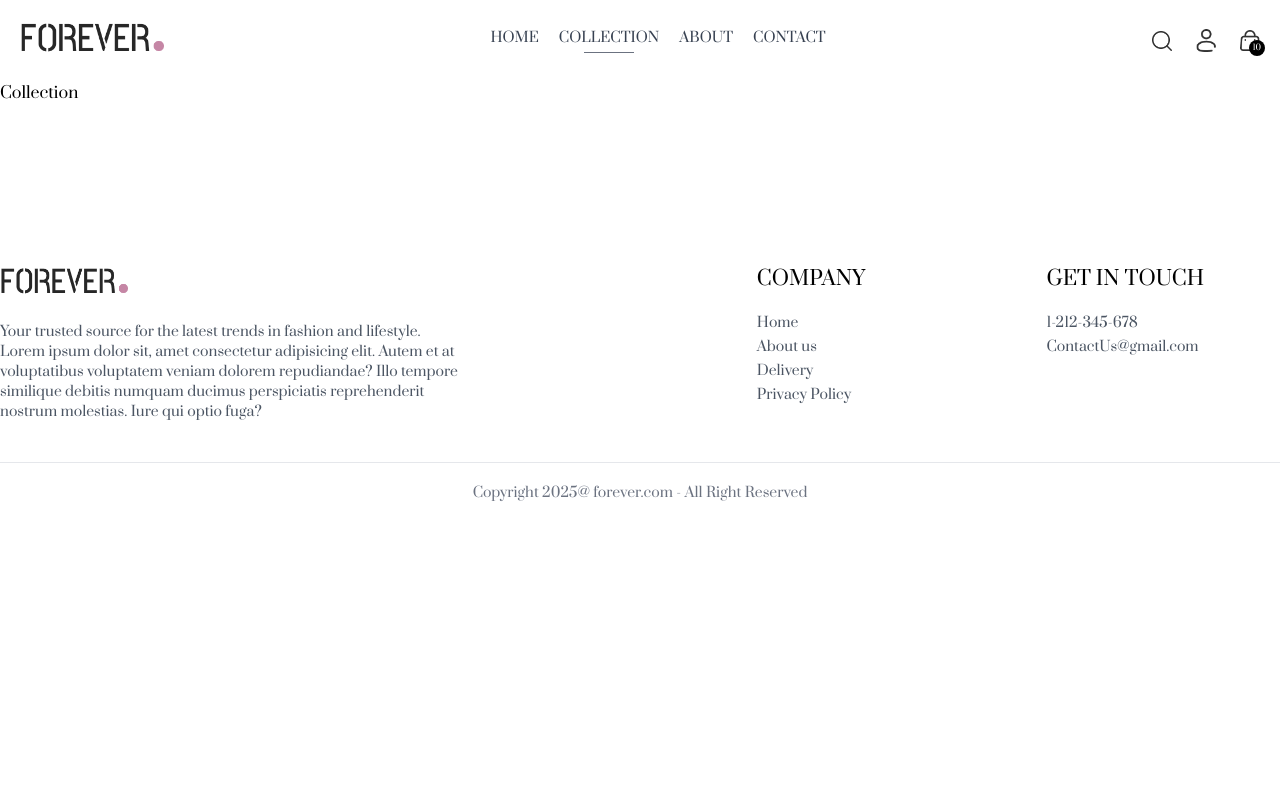
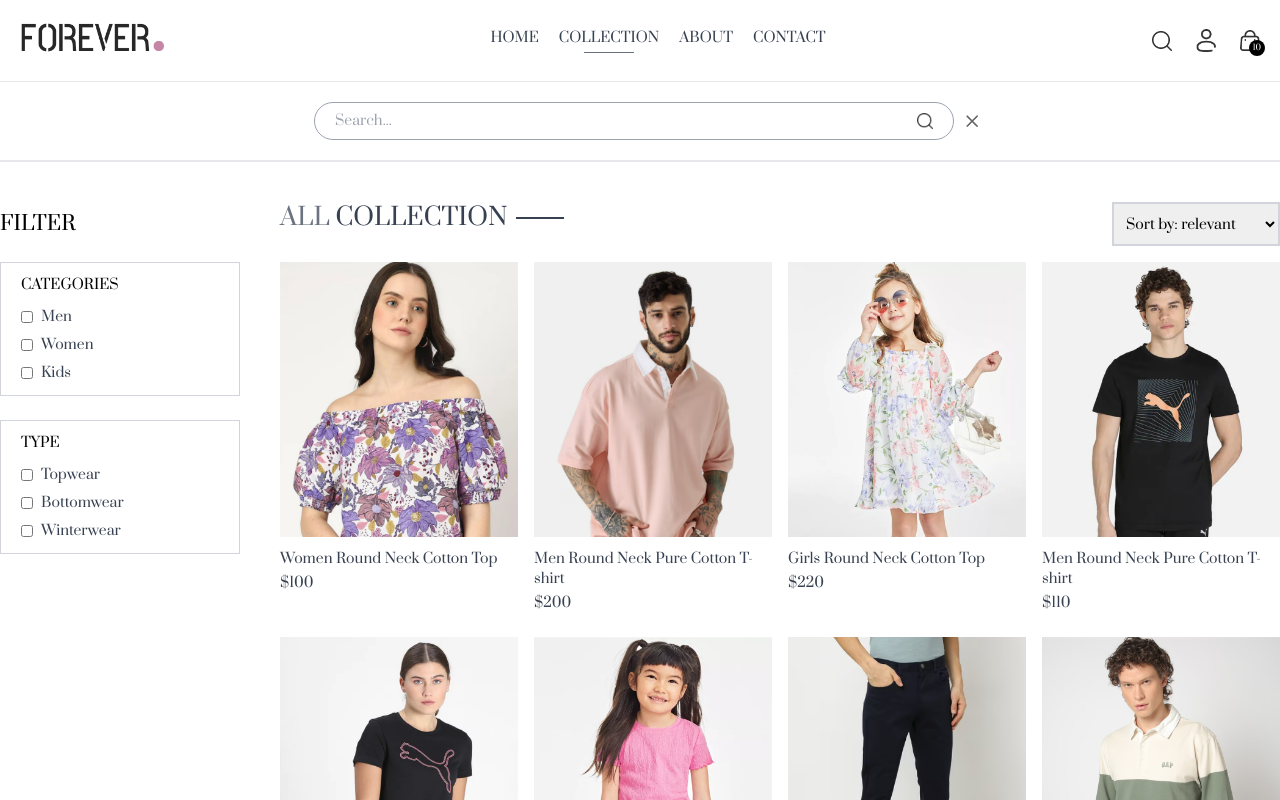
Before and after one commit to Thanh14013/E-commerce, a React (Vite) app in the folder frontend/: page /collection in a window 1280 px wide. Both pictures are taken after a click on the picture 1162 px from the left and 40 px from the top of the page. Shown: the top 800 px of the page. Built offline with nearby package versions, Linux system fonts and the light colour scheme.

Commit message:
search bar & collection update

```diff
--- a/frontend/src/App.jsx
+++ b/frontend/src/App.jsx
@@ -11,11 +11,13 @@
 import Orders from './pages/Orders'
 import Navbar from './components/Navbar'
 import Footer from './components/Footer'
+import SearchBar from './components/SearchBar'
 
 const App = () => {
   return (
     <div>
       <Navbar />
+      <SearchBar />
       <Routes>
         <Route path='/' element={<Home/>} />
         <Route path='/collection' element={<Collection/>} />
--- a/frontend/src/components/Navbar.jsx
+++ b/frontend/src/components/Navbar.jsx
@@ -1,10 +1,11 @@
-import React, { useState } from 'react'
+import React, { useState,useContext } from 'react'
 import { assets } from '../assets/assets'
 import {Link, NavLink} from 'react-router-dom'
+import { ShopContext } from '../context/ShopContext';
 const Navbar = () => {
 
   const [visible, setVisible] = useState(false);
-
+  const { setShowSearch } = useContext(ShopContext);
   return (
     <div className='flex justify-between items-center p-5 font-medium'>
         <Link to='/'><img src={assets.logo} alt="Logo" className='w-36'/></Link>
@@ -29,7 +30,7 @@
         </ul>
 
         <div className='flex items-center gap-6'>
-          <img src={assets.search_icon} className='w-5 cursor-pointer' alt="" />
+          <img onClick={() => setShowSearch(true)} src={assets.search_icon} className='w-5 cursor-pointer' alt="" />
 
           <div className='group relative'>
             <img src={assets.profile_icon} className='w-5 cursor-pointer' alt="" />
--- /dev/null
+++ b/frontend/src/components/SearchBar.jsx
@@ -0,0 +1,30 @@
+import React,{ useContext, useEffect, useState }from 'react'
+import { ShopContext } from '../context/ShopContext';
+import { assets } from '../assets/assets';
+import { useLocation } from 'react-router-dom';
+const SearchBar = () => {
+    const {search, setSearch, showSearch, setShowSearch} = useContext(ShopContext);
+    const location = useLocation();
+    const [visible,setVisible] = useState(false);
+
+    useEffect(() => {
+        if (location.pathname.includes('collection')) {
+            setVisible(true);
+        }
+        else{
+            setVisible(false);
+        }
+    }, [location]);
+
+  return showSearch && visible ? (
+    <div className='border-t border-b gb-gray-50 text-center'>
+        <div className="inline-flex items-center justify-center border border-gray-400 px-5 py-2 my-5 mx-3 rounded-full w-3/4 sm:w-1/2">
+            <input className='flex-1 outline-none gb-inherit text-sm' type="text" placeholder='Search...' value={search} onChange={(e) => setSearch(e.target.value)} />
+            <img className='w-4' src={assets.search_icon} alt="" />
+        </div>
+        <img onClick={() => setShowSearch(false)} className="inline w-3 cursor-pointer" src={assets.cross_icon} alt="" />
+    </div>
+  ) : null;
+}
+
+export default SearchBar
--- a/frontend/src/context/ShopContext.jsx
+++ b/frontend/src/context/ShopContext.jsx
@@ -1,4 +1,4 @@
-import { createContext } from "react";
+import { createContext, useState } from "react";
 import { products } from "../assets/assets"
 
 export const ShopContext = createContext();
@@ -6,10 +6,16 @@
 const ShopContextProvider = (props) => {
     const currency = '$';
     const delivery_fee = 10;
+    const [search, setSearch] = useState('');
+    const [showSearch, setShowSearch] = useState(false);
     const value ={
         products,
         currency,
-        delivery_fee
+        delivery_fee,
+        search,
+        setSearch,
+        showSearch,
+        setShowSearch
     }
 
     return(
--- a/frontend/src/pages/Collection.jsx
+++ b/frontend/src/pages/Collection.jsx
@@ -1,8 +1,134 @@
-import React from 'react'
+import React, { use, useContext, useEffect, useState } from 'react'
+import {ShopContext} from '../context/ShopContext'
+import { assets } from '../assets/assets';
+import Title from '../components/Title';
+import ProductItem from '../components/ProductItem';
+const Collection = () => {
 
-const Collection = () => {
+  const { products } =useContext(ShopContext);
+  const [showFilter, setShowFilter] = useState(false);
+  const [filterProducts, setFilterProducts] = useState([]);
+  const [category, setCategory] = useState([]);
+  const [subCategory, setSubCategory] = useState([]);
+  const [sortType, setSortType] = useState('relevant');
+
+  const toggleCategory = (e) => {
+    if (category.includes(e.target.value)) {
+      setCategory((prev) => prev.filter(item => item !== e.target.value));
+    }
+    else{
+      setCategory((prev) => [...prev, e.target.value]);
+    }
+  }
+
+  const subToggleCategory = (e) => {
+    if (subCategory.includes(e.target.value)) {
+      setSubCategory((prev) => prev.filter(item => item !== e.target.value));
+    }
+    else{
+      setSubCategory((prev) => [...prev, e.target.value]);
+    }
+  }
+
+  const applyFilter = () => {
+    let productsCopy = products.slice();
+
+    if (category.length > 0) {
+      productsCopy = productsCopy.filter(item => category.includes(item.category));
+    }
+
+    if (subCategory.length > 0) {
+      productsCopy = productsCopy.filter(item => subCategory.includes(item.subCategory));
+    }
+
+    setFilterProducts(productsCopy);
+  }
+
+  const sortProduct = () =>{
+    let fpCopy = filterProducts.slice();
+
+    switch (sortType){
+      case 'low-high':
+        setFilterProducts(fpCopy.sort((a,b) => a.price - b.price));
+        break;
+      case 'high-low':
+        setFilterProducts(fpCopy.sort((a,b) => b.price - a.price));
+        break;
+      default:
+        applyFilter();
+    }
+  }
+
+  useEffect(() => {
+    sortProduct();
+  }, [sortType]);
+
+  useEffect(() =>{
+    applyFilter();
+  }, [category,subCategory]);
+
+
   return (
-    <div>Collection</div>
+    <div className='flex flex-col sm:flex-row gap-1 sm:gap-10 pt-10 border-t'>
+      {/* filter option */}
+      <div className="min-w-60">
+        <p onClick={() => setShowFilter(!showFilter)} className="my-2 text-xl flex items-center cursor-pointer gap-2">FILTER
+          <img className={`h-3 sm:hidden ${showFilter ? 'rotate-90' : ''}`} src={assets.dropdown_icon} alt="" />
+        </p>
+        <div className={`border border-gray-300 pl-5 py-3 mt-6 ${showFilter ? '' : 'hidden'} sm:block`}>
+          {/* Categories filter */}
+          <p className="mb-3 text-sm font-medium">CATEGORIES</p>
+          <div className="flex flex-col gap-2 text-sm font-light text-gray-700">
+            <p className="flex gap-2">
+              <input type="checkbox" className='w-3' value={'Men'} onChange={toggleCategory}/> Men
+            </p>
+            <p className="flex gap-2">
+              <input type="checkbox" className='w-3' value={'Women'} onChange={toggleCategory}/> Women
+            </p>
+            <p className="flex gap-2">
+              <input type="checkbox" className='w-3' value={'Kids'} onChange={toggleCategory}/> Kids
+            </p>
+          </div>
+        </div>
+        {/* Subcategories filter */}
+        <div className={`border border-gray-300 pl-5 py-3 mt-6 ${showFilter ? '' : 'hidden'} my-5 sm:block`}>
+          {/* Categories filter */}
+          <p className="mb-3 text-sm font-medium">TYPE</p>
+          <div className="flex flex-col gap-2 text-sm font-light text-gray-700">
+            <p className="flex gap-2">
+              <input type="checkbox" className='w-3' value={'Topwear'} onChange={subToggleCategory}/>  Topwear
+            </p>
+            <p className="flex gap-2">
+              <input type="checkbox" className='w-3' value={'Bottomwear'} onChange={subToggleCategory}/> Bottomwear
+            </p>
+            <p className="flex gap-2">
+              <input type="checkbox" className='w-3' value={'Winterwear'} onChange={subToggleCategory}/> Winterwear
+            </p>
+          </div>
+        </div>
+      </div>
+    {/* Right side */}
+    <div className="flex-1">
+       <div className="flex justify-between text-base sm:text-2xl mb-4">
+        <Title text1={'ALL'} text2={'COLLECTION'} />
+        {/* products sort */}
+        <select onChange={(e) => setSortType(e.target.value)} className="border-2 border-gray-300 text-sm px-2" id="">
+          <option value="relevant">Sort by: relevant</option>
+          <option value="low-high">Sort by: low to high</option>
+          <option value="high-low">Sort by: high to low</option>
+        </select>
+       </div>
+      {/* Map Products */}
+      <div className="grid gird-cols-2 md:grid-cols-3 lg:grid-cols-4 gap-4 gap-y-6">
+        {
+        filterProducts.map((item,index) => (
+          <ProductItem key={index} name={item.name} id={item._id} price={item.price} image={item.image} />
+        ))
+        }
+      </div>
+    </div>
+
+    </div>
   )
 }
 
```
